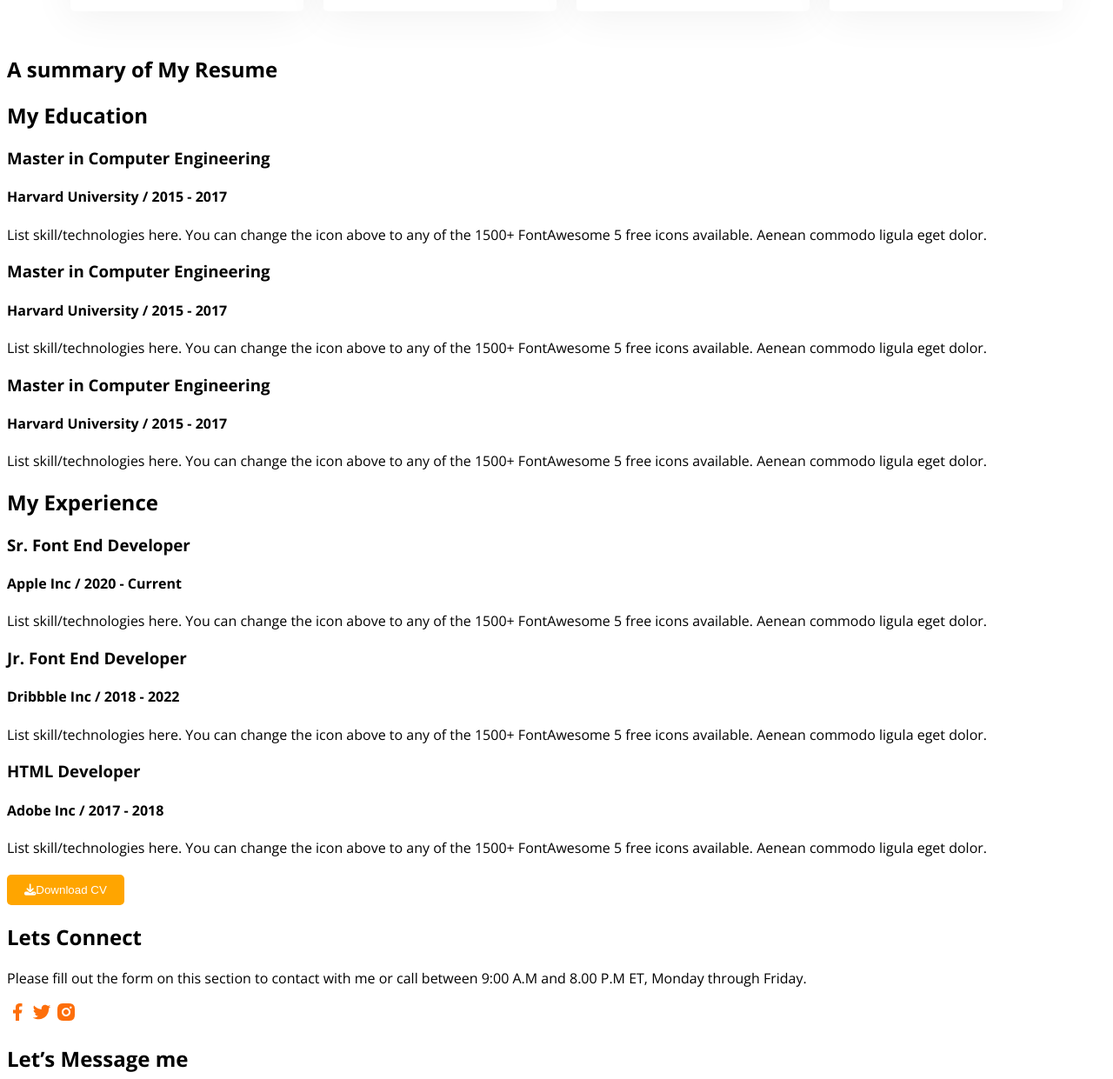
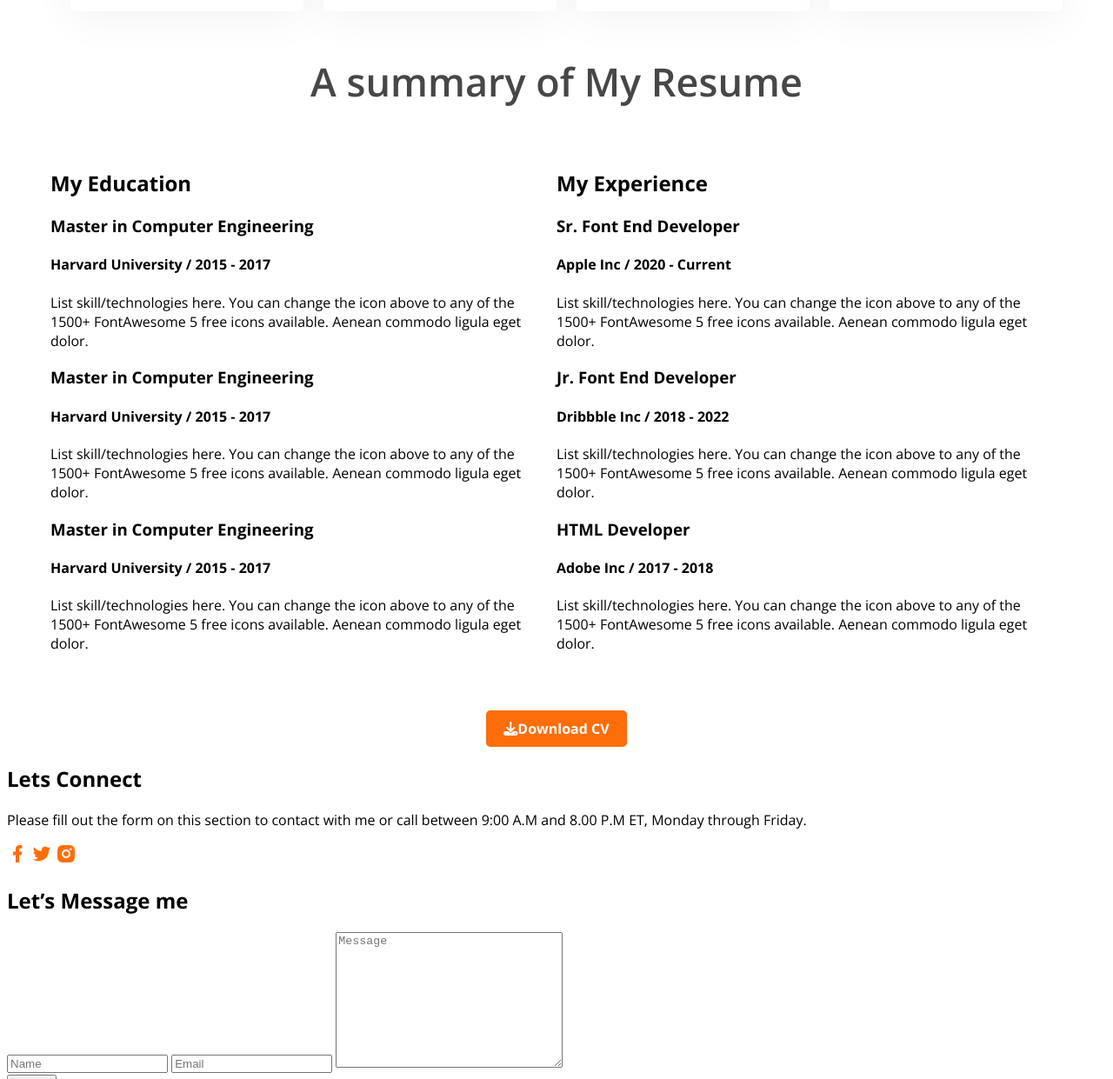
Before and after one commit to HasanCodeX/Project---Mary-Hardy-web-developer-portfolio, a plain HTML site: page index.html in a window 1280 px wide. Shown: the part 2360-3601 px from the top of the page at 87% size. Drawn offline with nearby package versions, Linux system fonts and the light colour scheme.

Commit message:
update style if resume srction

```diff
--- a/index.html
+++ b/index.html
@@ -12,7 +12,10 @@
     rel="stylesheet"
   />
   <link rel="stylesheet" href="styles/style.css" />
-  <script src="https://kit.fontawesome.com/43e65de076.js" crossorigin="anonymous"></script>
+  <script
+    src="https://kit.fontawesome.com/43e65de076.js"
+    crossorigin="anonymous"
+  ></script>
   <body class="open-sans-custom">
     <header>
       <nav class="nav-design">
@@ -139,9 +142,9 @@
 
       <!-- section>div>h2+div>div*2>h2+div*3>h3+h4+p  -->
       <section>
-        <div>
-          <h2>A summary of My Resume</h2>
-          <div>
+        <div class="resume-box">
+          <h2 class="banner-title" id="resumi-title">A summary of My Resume</h2>
+          <div class="resume-elements">
             <div>
               <h2>My Education</h2>
               <div>
@@ -202,23 +205,11 @@
                 </p>
               </div>
             </div>
-            <div style="text-align: center; margin-top: 20px">
-              <button
-                style="
-                  display: flex;
-                  align-items: center;
-                  justify-content: center;
-                  padding: 10px 20px;
-                  background-color: orange;
-                  color: white;
-                  border: none;
-                  border-radius: 5px;
-                  cursor: pointer;
-                "
-              >
+          </div>
+          <div id="resume-btn">
+            <button class="btn-primary">
               <i class="fa-solid fa-download"></i>Download CV
-              </button>
-            </div>
+            </button>
           </div>
         </div>
       </section>
@@ -228,7 +219,10 @@
     <footer>
       <div>
         <h2>Lets Connect</h2>
-        <p>Please fill out the form on this section to contact with me or call between 9:00 A.M and 8.00 P.M ET, Monday through Friday.</p>
+        <p>
+          Please fill out the form on this section to contact with me or call
+          between 9:00 A.M and 8.00 P.M ET, Monday through Friday.
+        </p>
         <div>
           <img src="images/icons/facebook.png" alt="" />
           <img src="images/icons/twitter.png" alt="" />
@@ -240,9 +234,13 @@
         <div>
           <input type="text" placeholder="Name" />
           <input type="email" placeholder="Email" />
-          <textarea name="" id="" placeholder="Message" cols="30" rows="10"></textarea>
-
-
+          <textarea
+            name=""
+            id=""
+            placeholder="Message"
+            cols="30"
+            rows="10"
+          ></textarea>
         </div>
         <div><button>Submit</button></div>
       </div>
--- a/styles/style.css
+++ b/styles/style.css
@@ -208,3 +208,21 @@ justify-content: space-between;
   height: 20%;
 
 }
+
+/* resumi style  */
+.resume-elements {
+  display: flex;
+  justify-content: space-between;
+  margin: 50px;
+}
+
+#resumi-title {
+  text-align: center;
+}
+
+#resume-btn {
+  display: flex;
+  justify-content: center;
+  align-items: center;
+  margin: auto;
+}
```
